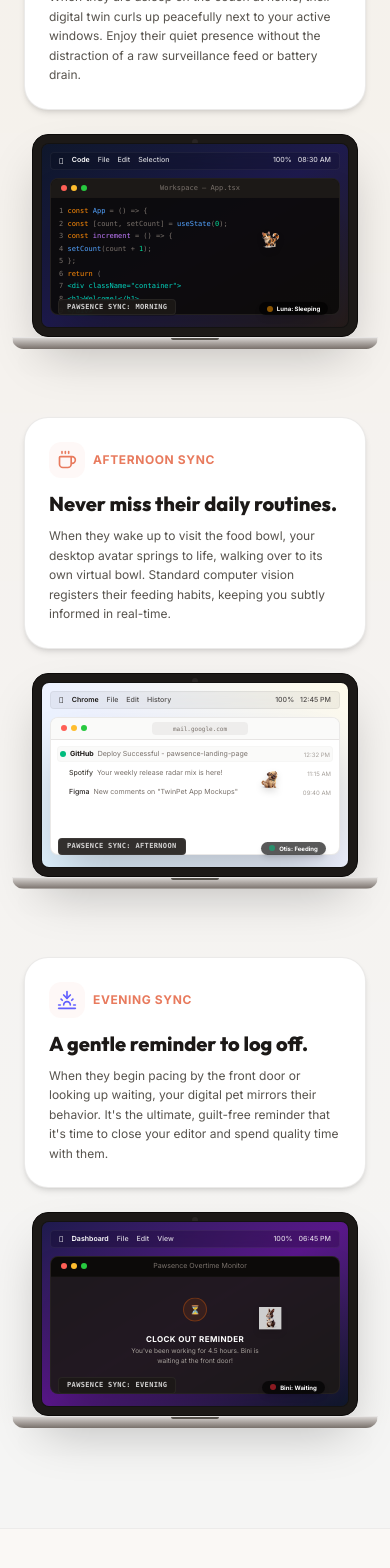
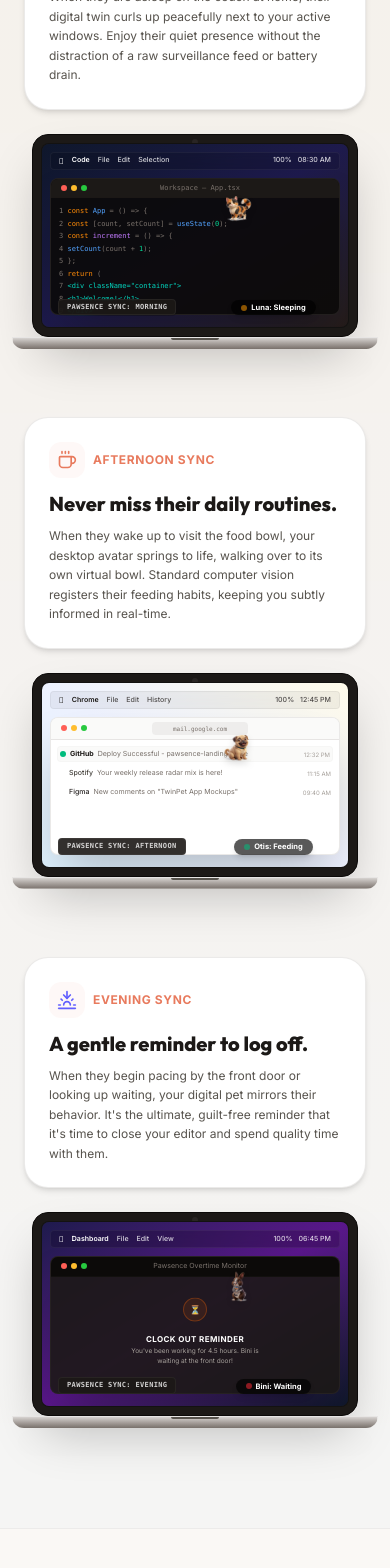
Before and after one commit to AndrewTay/pawsence, a React (Vite) app: page / in a window 390 px wide. Shown: the part 2124-3692 px from the top of the page. Built offline with nearby package versions, Linux system fonts and the light colour scheme.

Commit message:
feat: strip grey background from bunny_avatar.png and increase pet sizes by 50% in laptop mockups

```diff
--- a/src/components/ScrollShowcase.tsx
+++ b/src/components/ScrollShowcase.tsx
@@ -95,12 +95,12 @@
                   </div>
                 </div>
 
-                {/* Floating Widget - Bounding box removed for natural feel */}
-                <div className="absolute bottom-3 md:bottom-4 right-3 md:right-4 w-[85px] md:w-[105px] flex flex-col items-center justify-center z-20 transition-all font-sans">
-                  <div className="w-[70px] md:w-[89px] h-[70px] md:h-[89px] flex items-center justify-center filter drop-shadow-md">
+                {/* Floating Widget - Bounding box removed for natural feel (Size increased by 50%) */}
+                <div className="absolute bottom-3 md:bottom-4 right-3 md:right-4 w-[125px] md:w-[160px] flex flex-col items-center justify-center z-20 transition-all font-sans">
+                  <div className="w-[105px] md:w-[135px] h-[105px] md:h-[135px] flex items-center justify-center filter drop-shadow-md">
                     <img src="/cat_avatar.png" className="w-full h-full object-contain" />
                   </div>
-                  <div className="text-[6px] md:text-[7.5px] font-extrabold text-white bg-black/65 backdrop-blur-sm px-2 py-0.5 rounded-full mt-1 flex items-center gap-1 shadow-md whitespace-nowrap">
+                  <div className="text-[7.5px] md:text-[9px] font-extrabold text-white bg-black/65 backdrop-blur-sm px-2.5 py-0.5 rounded-full mt-1 flex items-center gap-1 shadow-md whitespace-nowrap">
                     <span className="w-1.5 h-1.5 rounded-full bg-amber-500 animate-pulse" />
                     Luna: Sleeping
                   </div>
@@ -183,12 +183,12 @@
                   </div>
                 </div>
 
-                {/* Floating Widget - Bounding box removed for natural feel */}
-                <div className="absolute bottom-3 md:bottom-4 right-3 md:right-4 w-[85px] md:w-[105px] flex flex-col items-center justify-center z-20 transition-all font-sans">
-                  <div className="w-[70px] md:w-[89px] h-[70px] md:h-[89px] flex items-center justify-center filter drop-shadow-md">
+                {/* Floating Widget - Bounding box removed for natural feel (Size increased by 50%) */}
+                <div className="absolute bottom-3 md:bottom-4 right-3 md:right-4 w-[125px] md:w-[160px] flex flex-col items-center justify-center z-20 transition-all font-sans">
+                  <div className="w-[105px] md:w-[135px] h-[105px] md:h-[135px] flex items-center justify-center filter drop-shadow-md">
                     <img src="/pug_avatar.png" className="w-full h-full object-contain" />
                   </div>
-                  <div className="text-[6px] md:text-[7.5px] font-extrabold text-white bg-black/65 backdrop-blur-sm px-2 py-0.5 rounded-full mt-1 flex items-center gap-1 shadow-md whitespace-nowrap">
+                  <div className="text-[7.5px] md:text-[9px] font-extrabold text-white bg-black/65 backdrop-blur-sm px-2.5 py-0.5 rounded-full mt-1 flex items-center gap-1 shadow-md whitespace-nowrap">
                     <span className="w-1.5 h-1.5 rounded-full bg-emerald-500 animate-pulse" />
                     Otis: Feeding
                   </div>
@@ -244,12 +244,12 @@
                   </div>
                 </div>
 
-                {/* Floating Widget - Bounding box removed for natural feel */}
-                <div className="absolute bottom-3 md:bottom-4 right-3 md:right-4 w-[85px] md:w-[105px] flex flex-col items-center justify-center z-20 transition-all font-sans">
-                  <div className="w-[70px] md:w-[89px] h-[70px] md:h-[89px] flex items-center justify-center filter drop-shadow-md">
+                {/* Floating Widget - Bounding box removed for natural feel (Size increased by 50%) */}
+                <div className="absolute bottom-3 md:bottom-4 right-3 md:right-4 w-[125px] md:w-[160px] flex flex-col items-center justify-center z-20 transition-all font-sans">
+                  <div className="w-[105px] md:w-[135px] h-[105px] md:h-[135px] flex items-center justify-center filter drop-shadow-md">
                     <img src="/bunny_avatar.png" className="w-full h-full object-contain" />
                   </div>
-                  <div className="text-[6px] md:text-[7.5px] font-extrabold text-white bg-black/65 backdrop-blur-sm px-2 py-0.5 rounded-full mt-1 flex items-center gap-1 shadow-md whitespace-nowrap">
+                  <div className="text-[7.5px] md:text-[9px] font-extrabold text-white bg-black/65 backdrop-blur-sm px-2.5 py-0.5 rounded-full mt-1 flex items-center gap-1 shadow-md whitespace-nowrap">
                     <span className="w-1.5 h-1.5 rounded-full bg-red-500 animate-pulse" />
                     Bini: Waiting
                   </div>
```
Also changed, not shown: public/bunny_avatar.png.
